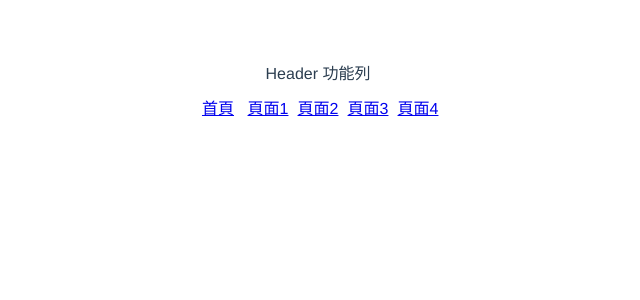
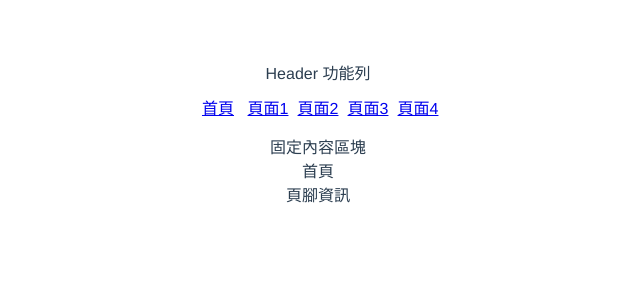
Before and after one commit to dkben/simple-vue-router, a Vue app: page /#/home in a window 1280 px wide. Shown: the top 300 px of the page, without its empty margins (322-962 px from the left). Built offline with nearby package versions, Linux system fonts and the light colour scheme.

Commit message:
調整基本結構

```diff
--- a/src/App.vue
+++ b/src/App.vue
@@ -2,16 +2,20 @@
   <div id="app">
     <HeaderView></HeaderView>
 
+    <TabBarView></TabBarView>
+
+    <ContentView></ContentView>
+
     <router-view></router-view>
 
-    <TabBarView></TabBarView>
+    <FooterView></FooterView>
   </div>
 </template>
 
 <script>
   import HeaderView from './components/HeaderView/HeaderView.vue';
-  // import ContentView from './components/ContentView/ContentView.vue';
-  // import FooterView from './components/FooterView/FooterView.vue';
+  import ContentView from './components/ContentView/ContentView.vue';
+  import FooterView from './components/FooterView/FooterView.vue';
   import TabBarView from './components/TabBarView/TabBarView.vue';
 
 
@@ -19,8 +23,8 @@ export default {
   name: 'app',
   components: {
     HeaderView,
-    // ContentView,
-    // FooterView,
+    ContentView,
+    FooterView,
     TabBarView
   }
 }
--- a/src/components/ContentView/ContentView.vue
+++ b/src/components/ContentView/ContentView.vue
@@ -1,6 +1,6 @@
 <template>
     <div class="content-view">
-        內容區塊
+        固定內容區塊
     </div>
 </template>
 
--- a/src/router_role.js
+++ b/src/router_role.js
@@ -5,8 +5,7 @@ import Page3View from '@/components/Page3View/Page3View.vue'
 import Page4View from '@/components/Page4View/Page4View.vue'
 import VueRouter from "vue-router";
 
-export const router  = new VueRouter({
-    router_role: [
+var routers = [
     {
         path: '/',
         redirect: '/home'
@@ -31,5 +30,8 @@ export const router  = new VueRouter({
         path: '/page4',
         component: Page4View
     }
-    ]
+];
+
+export const router  = new VueRouter({
+    routes: routers
 });
```
Also changed, not shown: 1 other file (tests, documents, lock files or other folders). Lines whose indentation alone changed are shown as unchanged.
